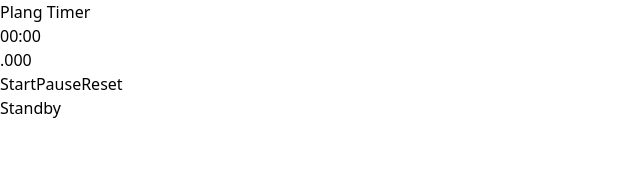
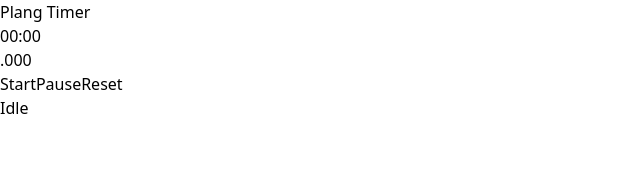
Before and after one commit to hu6r1s/plang-timer, a React (Create React App) app: page / in a window 1280 px wide. Shown: the top 187 px of the page, without its empty margins (0-640 px from the left). Built offline with nearby package versions, Linux system fonts and the light colour scheme.

Commit message:
refactor: modified current timer status

```diff
--- a/src/components/Timer/Timer.tsx
+++ b/src/components/Timer/Timer.tsx
@@ -4,7 +4,7 @@ import useTimer from "src/hooks/useTimer";
 import { TimerStatus, TimerStatusType } from "src/types/timer";
 
 const STATUS_LABEL: Record<TimerStatusType, string> = {
-  [TimerStatus.IDLE]: "Standby",
+  [TimerStatus.IDLE]: "Idle",
   [TimerStatus.RUNNING]: "Running",
   [TimerStatus.PAUSED]: "Paused",
 };
```
